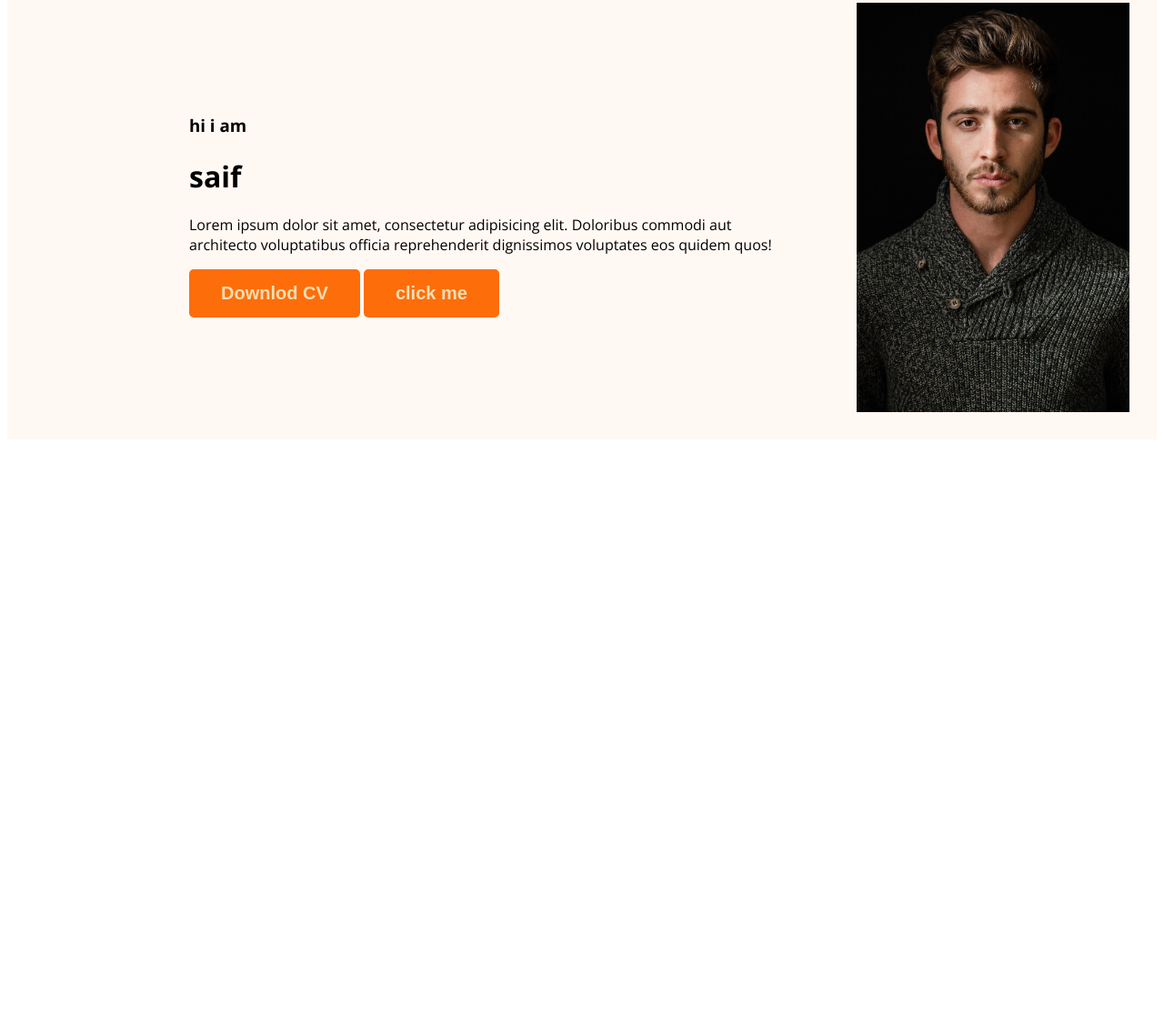
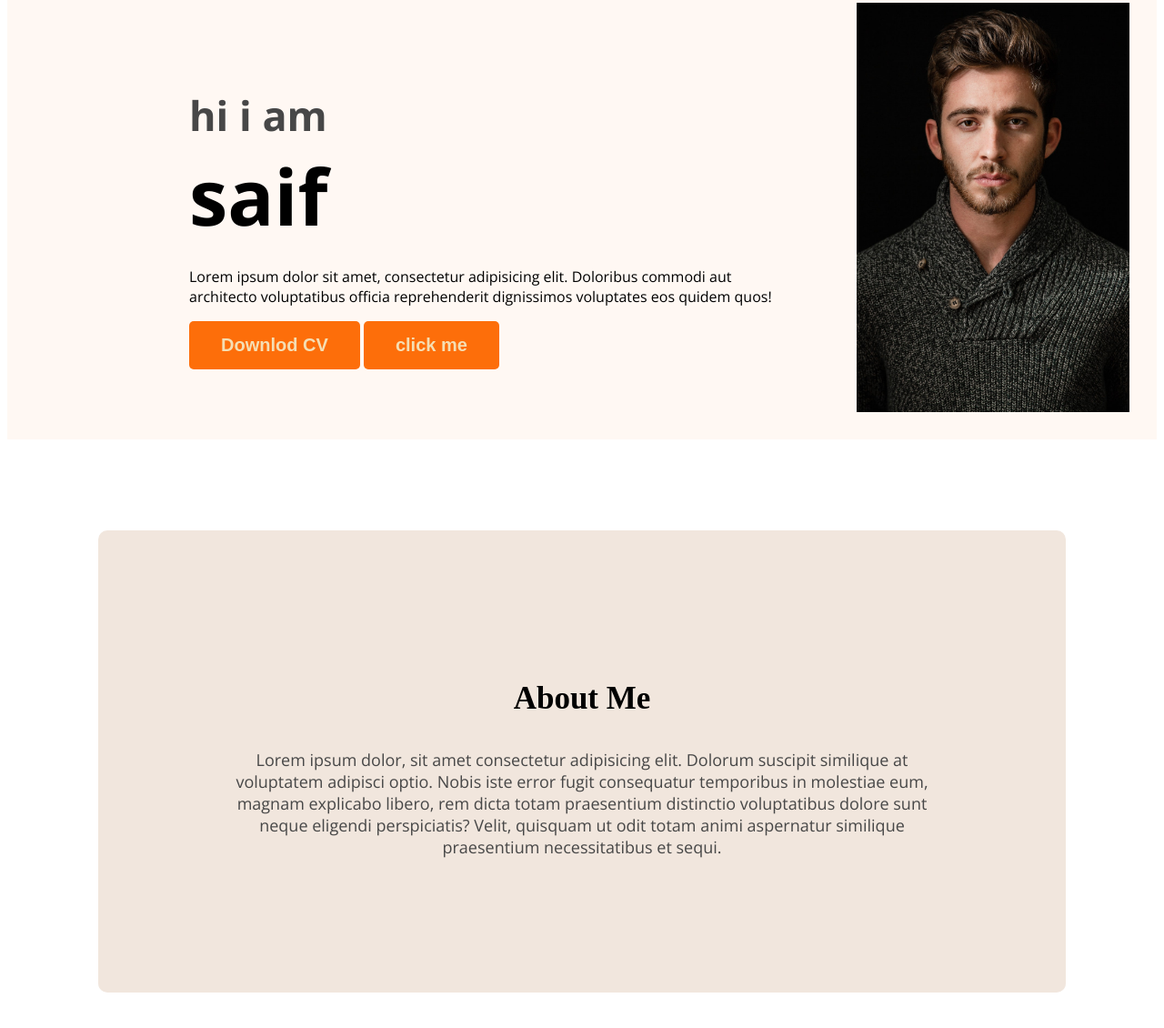
Before and after one commit to saifu9421/webdevelopar-poritfolio, a plain HTML site: page index.html in a window 1280 px wide. Shown: the part 186-1316 px from the top of the page at 91% size. Before the commit the page ends 800 px from the top, so only its background shows below. Drawn offline with nearby package versions, Linux system fonts and the light colour scheme.

Commit message:
added a main

```diff
--- a/index.html
+++ b/index.html
@@ -34,8 +34,17 @@
     <img width="300px" src="photo-1506794778202-cad84cf45f1d.jpeg" alt="">
       </div>
     </header>
+
       <main>
 
+      <section class="about">
+      <h3 class="section-titel">
+        About Me
+      </h3>
+      <p class="section-desc">
+        Lorem ipsum dolor, sit amet consectetur adipisicing elit. Dolorum suscipit similique at voluptatem adipisci optio. Nobis iste error fugit consequatur temporibus in molestiae eum, magnam explicabo libero, rem dicta totam praesentium distinctio voluptatibus dolore sunt neque eligendi perspiciatis? Velit, quisquam ut odit totam animi aspernatur similique praesentium necessitatibus et sequi.
+      </p>
+      </section>
       </main>
       <footer>
 
--- a/test.css
+++ b/test.css
@@ -39,9 +39,17 @@ nav a{
     text-decoration: none;
     color:#474747;
 }
+nav a:hover{
+    background-color: rgb(173, 157, 146);
+    color:#FD6E0A;
+}
 /* header style */
 .header{
     background-color: #FFF8F3;
+
+  /*   background-image: url("pexels-kat-smith-567985.jpg");
+    background-repeat: no-repeat;
+    background-position: bottom right;  */
 }
 .banner{
     padding:30px  30px 30px 200px;
@@ -49,3 +57,35 @@ nav a{
     justify-content: space-between;
     align-items: center;
 }
+.ban{
+    color:#474747;
+    font-size: 45px;
+    margin-bottom: 0;
+}
+
+.ban-h{
+    margin-top: 0;
+    font-size: 85px;
+    font-weight: 700;
+    margin-bottom: 20px;
+}
+
+/* main style */
+.section-titel{
+    color:#000;
+    text-align: center;
+    font-family: open sans-serif;
+    font-size: 35px;
+    font-weight: 700;
+}
+.about{
+    padding: 130px;
+    border-radius: 10px;
+    background-color: #f1e6dd;
+    margin: 100px ;
+}
+.section-desc{
+    color: #474747;
+    font-size: 18px;
+    text-align: center;
+}
```
Also changed, not shown: 1 other file.
